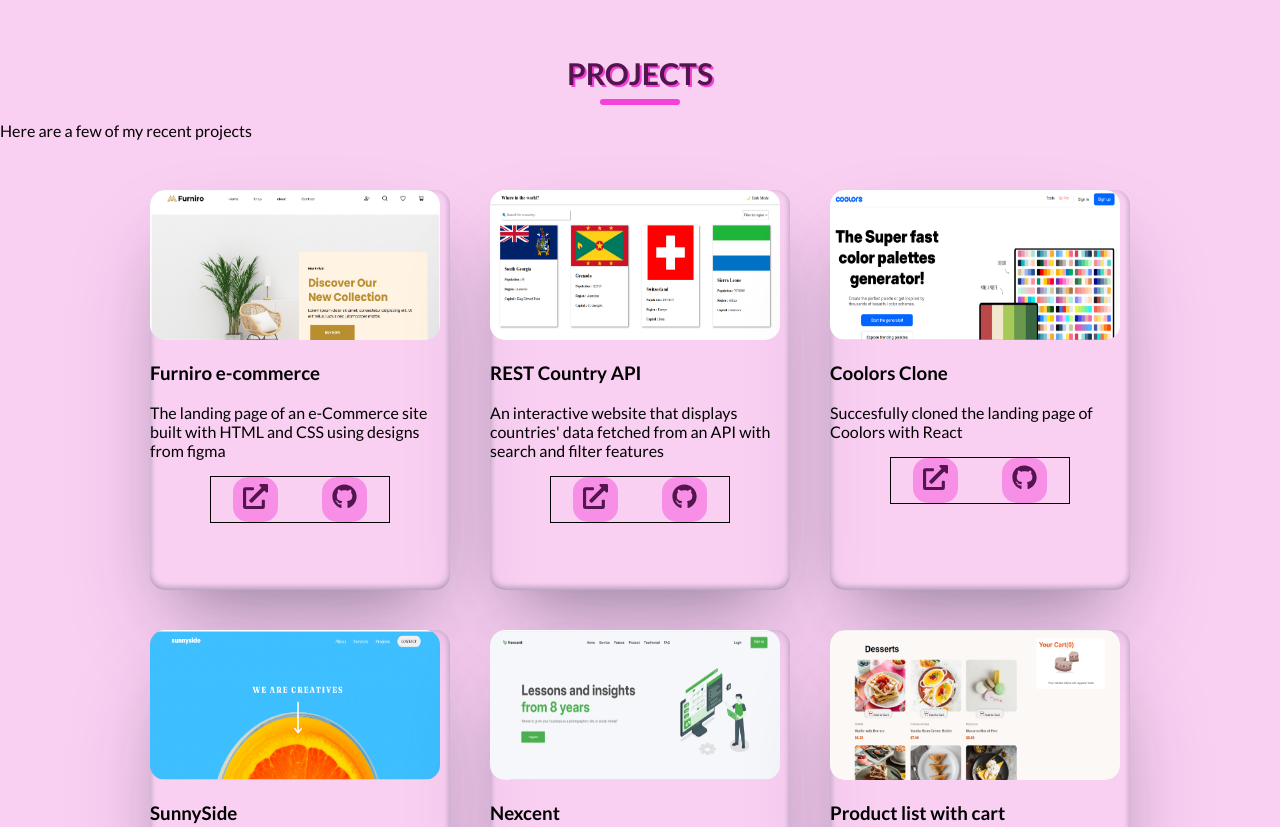
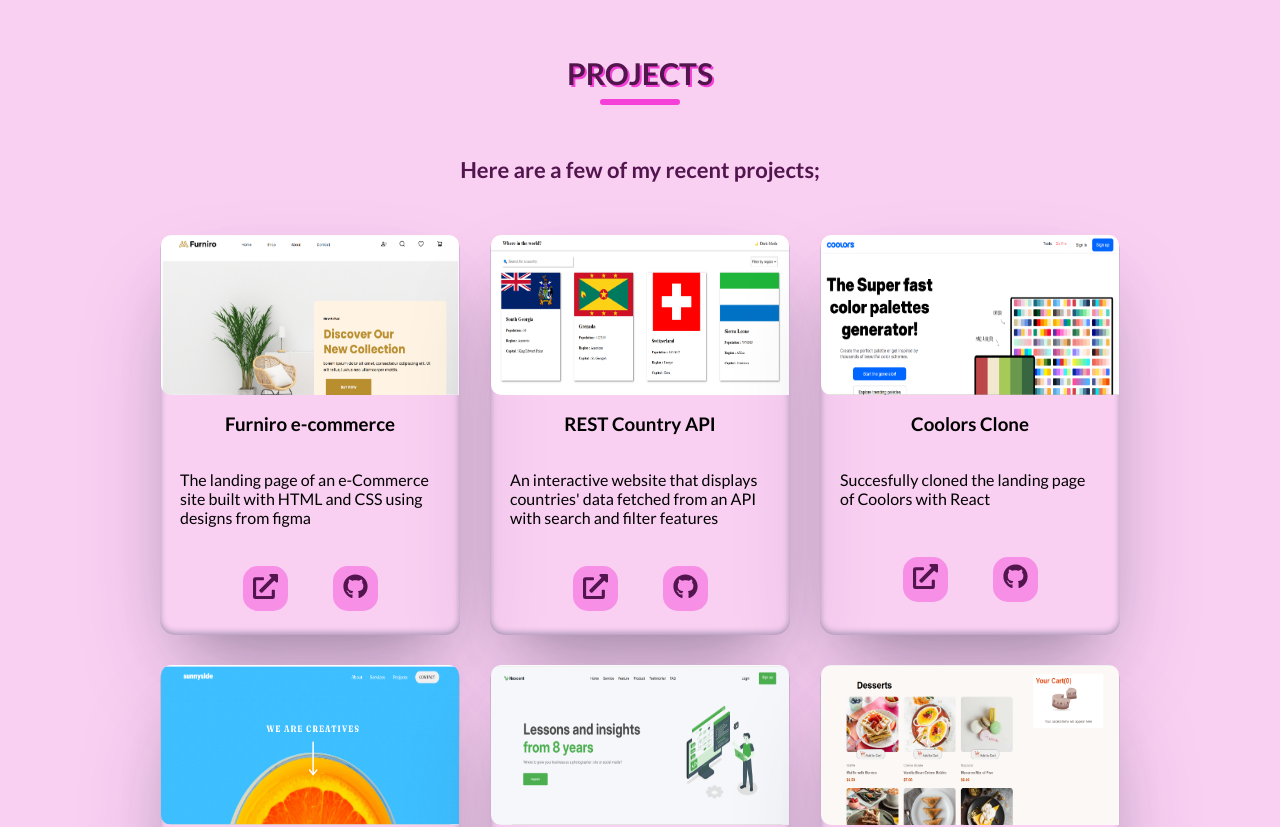
Before and after one commit to S-Rashy/Rash-Portfolio, a React (Vite) app: page / in a window 1280 px wide. Shown: the part 1300-2127 px from the top of the page. Built offline with nearby package versions, Linux system fonts and the light colour scheme.

Commit message:
updated commit

```diff
--- a/src/Components/Project.jsx
+++ b/src/Components/Project.jsx
@@ -14,14 +14,14 @@
 
         <h2>PROJECTS</h2>
         <hr />
-        <p>Here  are a few of my recent projects</p>
+        <h6>Here  are a few of my recent projects;</h6>
 
         <ProjectContainer>
             <ProjectProps Image={Furniro} Title="Furniro e-commerce" Description="The landing page of an e-Commerce site built with HTML and CSS using designs from figma" Link="https://s-rashy.github.io/furniro/" Repo=""/>
             <ProjectProps Image={Country} Title="REST Country API" Description="An interactive website that displays countries' data fetched from an API with search and filter features" Link="https://s-rashy.github.io/restCountries/" Repo=""/>
             <ProjectProps Image={Coolors} Title="Coolors Clone" Description="Succesfully cloned the landing page of Coolors with React" Link="" Repo=""/>
             <ProjectProps Image={Sunnyside} Title="SunnySide" Description="" Link="" Repo=""/>
-            <ProjectProps Image={Nexcent} Title="Nexcent" Description="" Link="" Repo=""/>
+            <ProjectProps Image={Nexcent} Title="Nexcent" Description="Landing page of a webpage that focuses on talent hiring built with HTML and CSS" Link="" Repo=""/>
             <ProjectProps Image={Desserts} Title="Product list with cart" Description="Responsive product list website built by fetching data from API with add to cart features" Link="https://product-list-with-cart-livid-omega.vercel.app/" Repo=""/>
             <ProjectProps Image={Kuda} Title="Kuda Clone" Description="A replica of the Kuda website built with React and styled-components which is responsive on all screen sizes" Link="https://product-list-with-cart-livid-omega.vercel.app/" Repo=""/>
         </ProjectContainer>
@@ -49,12 +49,18 @@
         border: 3px solid;
 
     }
+    h6{
+        font-size: 22px;
+        text-align: center;
+        color: #52154e;
+    }
+
 `
 const ProjectContainer= styled.div`
     display: flex;
     justify-content: center;
     margin: 50px auto;
-    max-width: 1000px;
+    max-width: 1300px;
     flex-wrap: wrap;
-    gap: 40px;
+    gap: 30px;
 `
--- a/src/Reusables/ProjectProps.jsx
+++ b/src/Reusables/ProjectProps.jsx
@@ -28,12 +28,19 @@
     width: 300px;
     height: 400px;
     border-radius: 15px;
-    /* border: 1px solid; */
+    display: flex;
+    flex-direction: column;
+    justify-content: center;
+    align-items: center;
+
     box-shadow: rgba(50, 50, 93, 0.25) 0px 50px 100px -20px, rgba(0, 0, 0, 0.3) 0px 30px 60px -30px, rgba(10, 37, 64, 0.35) 0px -2px 6px 0px inset;
     img{
-        width: 290px;
-        height: 150px;
-        border-radius: 15px;
+        width: 298px;
+        height: 160px;
+        border-radius: 10px 10px 0px;
+    }
+    p{
+        width: 260px;
     }
     .projectLinks{
     border-radius: 15px;
@@ -44,6 +51,9 @@
 
     &:hover{
         background-color: #52154e;
+        transition-timing-function: ease;
+        transform: translateY(-5px);
+
         a{
             color: #f68fe5;
         }
@@ -59,7 +69,7 @@
 `
 const AllLinks = styled.div`
     width: 180px;
-    border: 1px solid;
+
     display: flex;
     justify-content: space-around;
     margin: auto;
```
